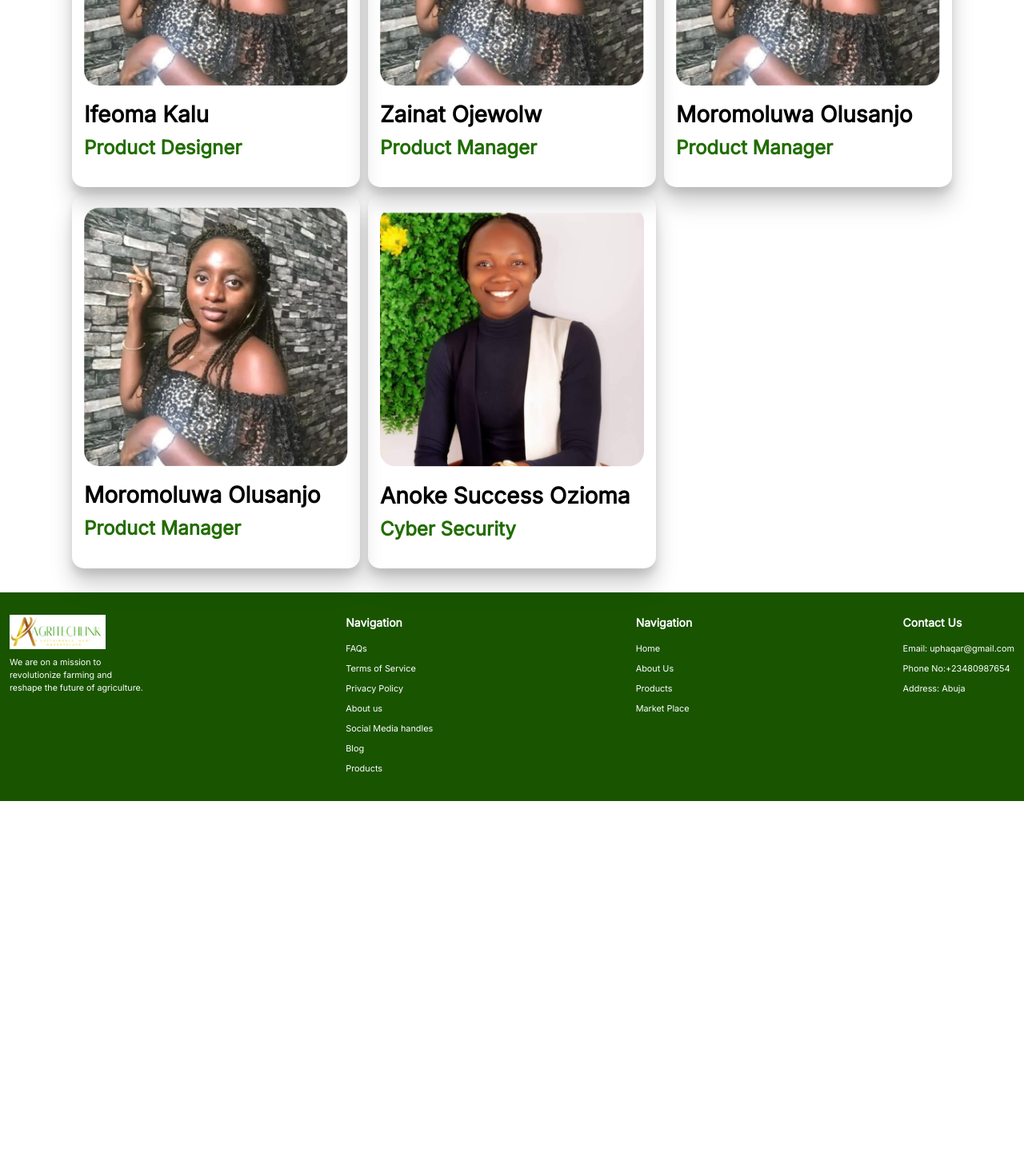
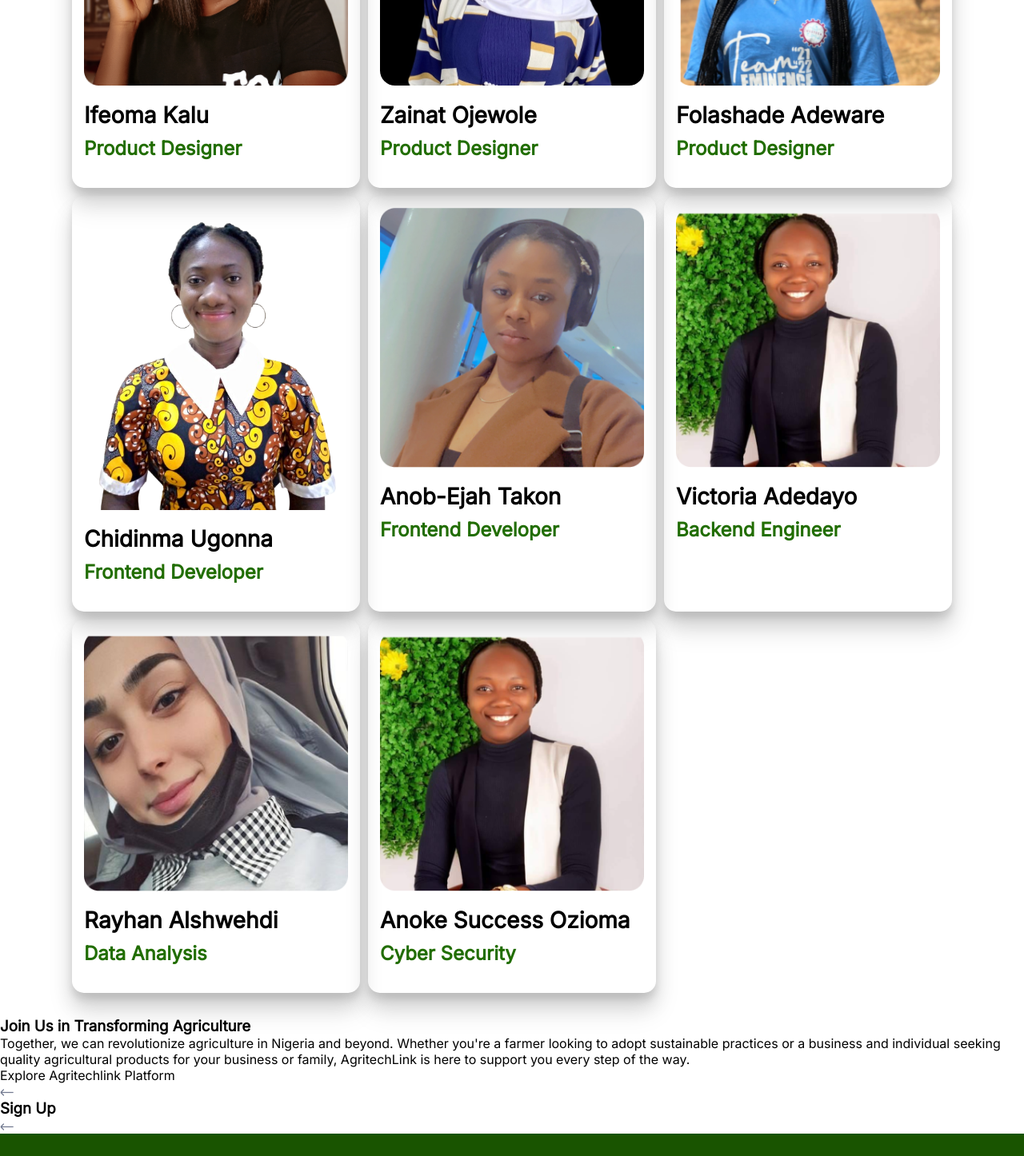
Before and after one commit to Ahnob/agritechcapstonereact, a React (Vite) app: page /Aboutus in a window 1280 px wide. Shown: the part 4020-5466 px from the top of the page at 80% size. Before the commit the page ends 5022 px from the top, so only its background shows below. Built offline with nearby package versions, Linux system fonts and the light colour scheme.

Commit message:
put the right image to suit their  positions and name

```diff
--- a/src/components/Aboutus/AboutUs.jsx
+++ b/src/components/Aboutus/AboutUs.jsx
@@ -4,16 +4,15 @@ import aboutPgImg3 from "../../assets/whatweoffer-newimage.svg";
 import team_first from "../../assets/firstimage.png";
 import team_second from "../../assets/second-image.svg";
 import team_third from "../../assets/third-image.png";
-import team_fourth from "../../assets/fourth-image.png"
-import team_fifth from "../../assets/fifth-image.png"
-import team_six from "../../assets/sixth-image.png"
-import team_seventh from "../../assets/seventh-image.png"
-import team_eight from "../../assets/eight-image.png"
-import team_ninth from "../../assets/ninth-image.png"
-
-
-
-
+import team_fourth from "../../assets/fourth-image.png";
+import team_fifth from "../../assets/fifth-image.svg";
+import team_six from "../../assets/sixth-image.png";
+import team_seventh from "../../assets/teamChidinma.png";
+import team_eight from "../../assets/teamAnob-EjahTakon.png";
+import team_ninth from "../../assets/ninth-image.png";
+import team_ten from "../../assets/teamRayhanAlshwehdi.png";
+import team_eleven from "../../assets/ninth-image.png";
+import arrow_image from "../../assets/arrowleft.png";
 
 import aboutPgIcon from "../../assets/aboutPgIcon.png";
 import Footer from "../footer/Footer";
@@ -211,7 +210,7 @@ const AboutUs = () => {
           </div>
           <div className="teamCards">
             <div className="teamCard">
-              <img src={team_third} alt="" className="teamImg" />
+              <img src={team_fourth} alt="" className="teamImg" />
               <br />
               <div className="teamName">Ifeoma Kalu</div>
               <div className="teamRole">Product Designer</div>
@@ -219,35 +218,80 @@ const AboutUs = () => {
           </div>
           <div className="teamCards">
             <div className="teamCard">
-              <img src={team_third} alt="" className="teamImg" />
+              <img src={team_fifth} alt="" className="teamImg" />
               <br />
-              <div className="teamName">Zainat Ojewolw</div>
-              <div className="teamRole">Product Manager</div>
+              <div className="teamName">Zainat Ojewole</div>
+              <div className="teamRole">Product Designer</div>
             </div>
           </div>
           <div className="teamCards">
             <div className="teamCard">
-              <img src={team_third} alt="" className="teamImg" />
+              <img src={team_six} alt="" className="teamImg" />
               <br />
-              <div className="teamName">Moromoluwa Olusanjo</div>
-              <div className="teamRole">Product Manager</div>
+              <div className="teamName">Folashade Adeware</div>
+              <div className="teamRole">Product Designer</div>
             </div>
           </div>
           <div className="teamCards">
             <div className="teamCard">
-              <img src={team_third} alt="" className="teamImg" />
+              <img src={team_seventh} alt="" className="teamImg" />
               <br />
-              <div className="teamName">Moromoluwa Olusanjo</div>
-              <div className="teamRole">Product Manager</div>
+              <div className="teamName">Chidinma Ugonna</div>
+              <div className="teamRole">Frontend Developer</div>
             </div>
           </div>
           <div className="teamCards">
             <div className="teamCard">
+              <img src={team_eight} alt="" className="teamImg" />
+              <br />
+              <div className="teamName">Anob-Ejah Takon</div>
+              <div className="teamRole">Frontend Developer</div>
+            </div>
+          </div>
+
+          <div className="teamCards">
+            <div className="teamCard">
               <img src={team_ninth} alt="" className="teamImg" />
+              <br />
+              <div className="teamName">Victoria Adedayo</div>
+              <div className="teamRole">Backend Engineer</div>
+            </div>
+          </div>
+          <div className="teamCards">
+            <div className="teamCard">
+              <img src={team_ten} alt="" className="teamImg" />
+              <br />
+              <div className="teamName">Rayhan Alshwehdi</div>
+              <div className="teamRole">Data Analysis</div>
+            </div>
+          </div>
+          <div className="teamCards">
+            <div className="teamCard">
+              <img src={team_eleven} alt="" className="teamImg" />
               <br />
               <div className="teamName">Anoke Success Ozioma</div>
               <div className="teamRole">Cyber Security</div>
             </div>
+          </div>
+        </div>
+      </div>
+      <div>
+        <div>
+          <h3>Join Us in Transforming Agriculture</h3>
+          <p>
+            Together, we can revolutionize agriculture in Nigeria and beyond.
+            Whether you're a farmer looking to adopt sustainable practices or a
+            business and individual seeking quality agricultural products for
+            your business or family, AgritechLink is here to support you every
+            step of the way.
+          </p>
+          <div>
+            <p>Explore Agritechlink Platform</p>
+            <img src={arrow_image} alt="explore image" />
+          </div>
+          <div>
+            <h3>Sign Up </h3>
+            <img src={arrow_image} alt="signup in the about page" />
           </div>
         </div>
       </div>
```
